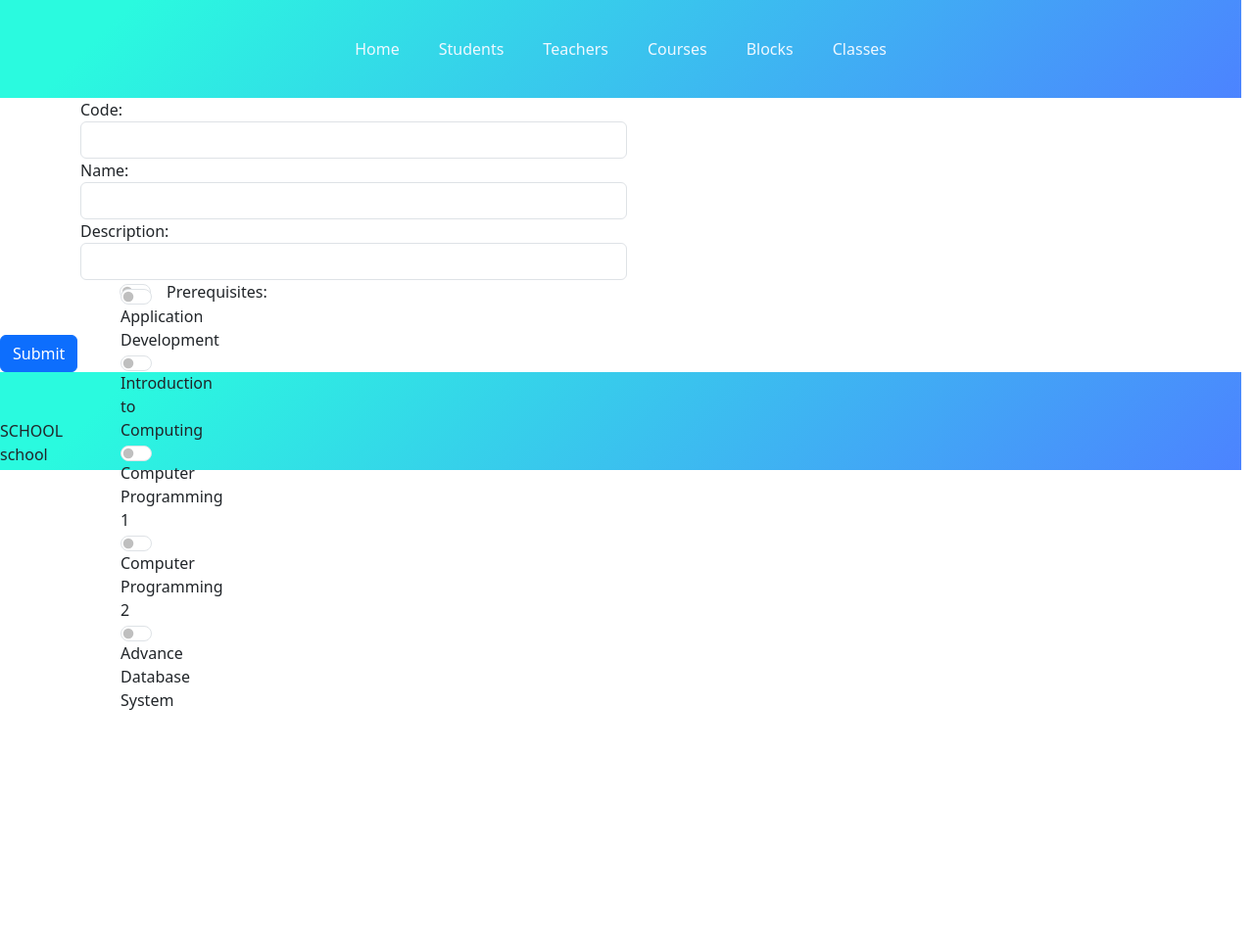
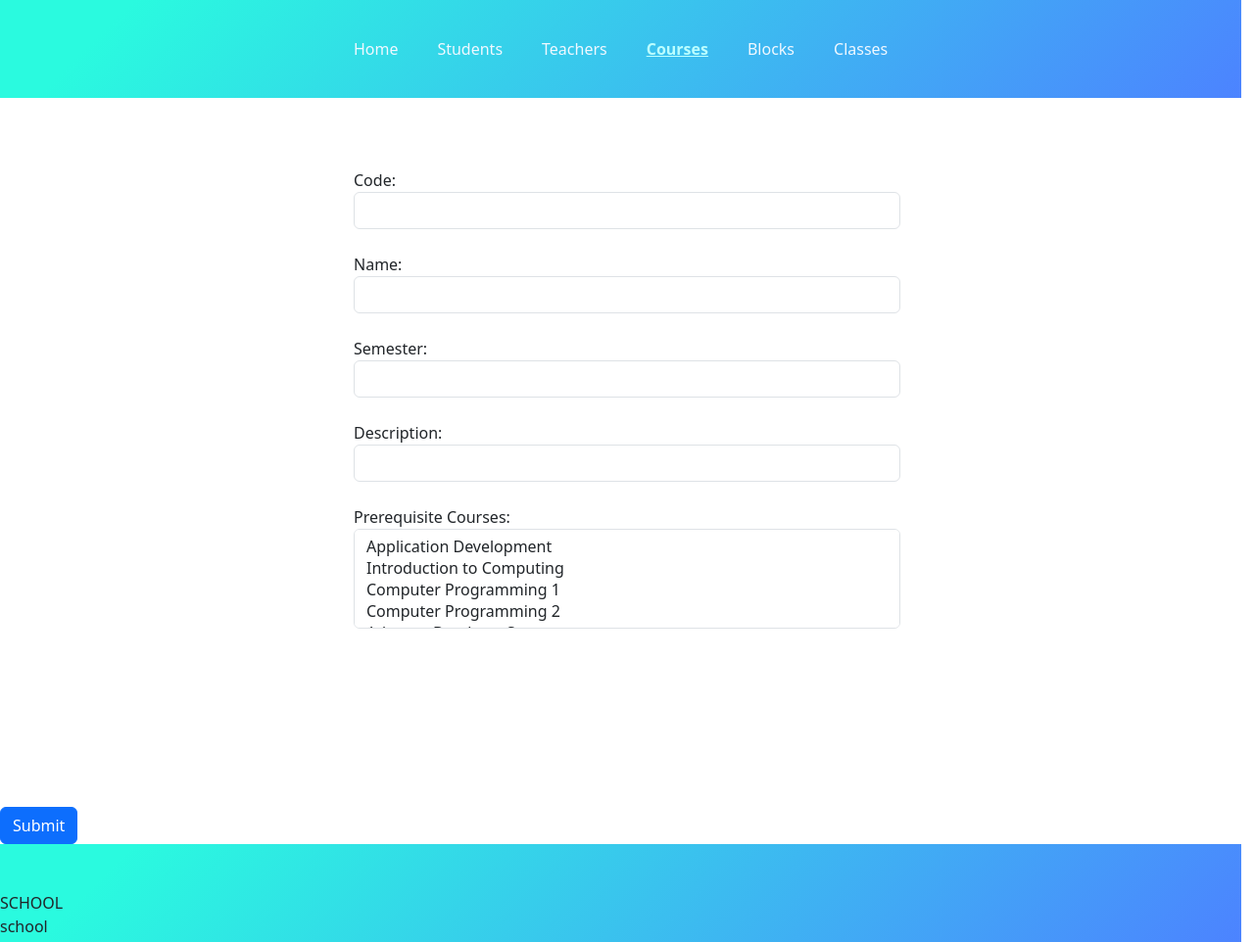
Before and after one commit to ElsidRickPanolino/appdev_final, a Django app: page /course_list/add in a window 1280 px wide. Shown: the whole page at 98% size. Before the commit the page ends 725 px from the top, so only its background shows below. Run offline with Django 4.2, Linux system fonts and the light colour scheme; data comes from the database, SQL or seed files in the repository; both versions use the stored data as it was after the commit; some libraries are stand-ins or nearby versions.

Commit message:
change checkbox to default

```diff
--- a/projectsite/school/forms.py
+++ b/projectsite/school/forms.py
@@ -10,11 +10,11 @@ class StudentForm(ModelForm):
 
 
 class TeacherForm(ModelForm):
-    courses = forms.ModelMultipleChoiceField(
-        queryset=Course.objects.all(),
-        widget=forms.CheckboxSelectMultiple,
-        required=False
-    )
+    # courses = forms.ModelMultipleChoiceField(
+    #     queryset=Course.objects.all(),
+    #     widget=forms.CheckboxSelectMultiple,
+    #     required=False
+    # )
 
     class Meta:
         model = Teacher
@@ -26,11 +26,11 @@ class BlockForm(ModelForm):
         fields = "__all__"
 
 class CourseForm(forms.ModelForm):
-    prerequisites = forms.ModelMultipleChoiceField(
-        queryset=Course.objects.all(),
-        widget=forms.CheckboxSelectMultiple,
-        required=False
-    )
+    # prerequisites = forms.ModelMultipleChoiceField(
+    #     queryset=Course.objects.all(),
+    #     widget=forms.CheckboxSelectMultiple,
+    #     required=False
+    # )
 
     def __init__(self, *args, **kwargs):
         super().__init__(*args, **kwargs)
--- a/projectsite/school/models.py
+++ b/projectsite/school/models.py
@@ -58,14 +58,15 @@ class Teacher(BaseModel):
 class Course(BaseModel):
     code = models.CharField(max_length=10)
     name = models.CharField(max_length=100)
+    semester = models.IntegerField()
     description = models.CharField(max_length=250)
     prerequisites = models.ManyToManyField('self', symmetrical=False, blank=True, verbose_name="Prerequisite Courses",)
 
     def __str__(self):
         return self.name
 
-    def clean(self):
-        self.prerequisites = self.prerequisites.exclude(pk=self.pk)
+    # def clean(self):
+    #     self.prerequisites = self.prerequisites.exclude(pk=self.pk)
 
 class Class(BaseModel):
     block = models.ForeignKey(Block, on_delete=models.CASCADE)
--- a/projectsite/school/static/css/style.css
+++ b/projectsite/school/static/css/style.css
@@ -30,6 +30,7 @@ body{
 }
 
 .content{
+    height: fit-content;
     min-height: calc(100vh - 100px);
     margin: auto;
     width: 90vw;
--- a/projectsite/school/templates/base.html
+++ b/projectsite/school/templates/base.html
@@ -14,22 +14,25 @@
     <script defer src="https://cdn.jsdelivr.net/npm/bootstrap@5.3.2/dist/js/bootstrap.bundle.min.js" integrity="sha384-C6RzsynM9kWDrMNeT87bh95OGNyZPhcTNXj1NW7RuBCsyN/o0jlpcV8Qyq46cDfL" crossorigin="anonymous"></script>
     <link href='https://fonts.googleapis.com/css?family=Roboto Slab' rel='stylesheet'>
 
+    <script src="https://cdn.jsdelivr.net/npm/chart.js"></script>
+
     <title>{% block title%} SCHOOL {%endblock%}</title>
   </head>
   <body>
     <div class="header">
       <section class="navbar">
-          <a class="nav_item" href="{% url 'home' %}" class="btn"> Home </a>
-          <a class="nav_item" href="{% url 'student-list' %}" class="btn">Students</a>
-          <a class="nav_item" href="{% url 'teacher-list' %}" class="btn"> Teachers </a>
-          <a class="nav_item" href="{% url 'course-list' %}" class="btn"> Courses </a>
-          <a class="nav_item" href="{% url 'block-list' %}" class="btn"> Blocks </a>
-          <a class="nav_item" href="{% url 'class-list' %}" class="btn"> Classes </a>
+        <a class="nav_item {% if request.path == '/' %}active{% endif %}" href="{% url 'home' %}"> Home </a>
+        <a class="nav_item {% if '/student' in request.path %}active{% endif %}" href="{% url 'student-list' %}">Students</a>
+        <a class="nav_item {% if '/teacher' in request.path %}active{% endif %}" href="{% url 'teacher-list' %}">Teachers</a>
+        <a class="nav_item {% if '/course' in request.path %}active{% endif %}" href="{% url 'course-list' %}">Courses</a>
+        <a class="nav_item {% if '/block' in request.path %}active{% endif %}" href="{% url 'block-list' %}">Blocks</a>
+        <a class="nav_item {% if '/class' in request.path %}active{% endif %}" href="{% url 'class-list' %}">Classes</a>
       </section>
     </div>
     <main>
       {% block content %}
         <div class="content">
+
 
         </div>
       {% endblock %}
@@ -38,3 +41,12 @@
     {% include 'includes/footer.html' %}
   </body>
 </html>
+
+<style>
+  .active{
+    font-weight: 600;
+    color: #BBFFFF;
+    font-size: 1.2 rem;
+    text-decoration: underline;
+  }
+</style>
--- a/projectsite/school/templates/includes/form.html
+++ b/projectsite/school/templates/includes/form.html
@@ -6,17 +6,19 @@
     {% endfor %}
 </div>
 {% endif %}
-<div class="container">
+<div class="container content">
+    <br><br>
     {% for field in form %}
     <div class="col-md-6">
         <div class="form-group">
             {% if field.field.widget.input_type == 'checkbox' %}
-            <div class="form-check form-switch">
-                <label class="form-check-label text-body ms-3 text-truncate w-250 mb-0"
-                    for="{{ field.id_for_label }}">{{ field.label_tag }}</label>
-                {% render_field field class="form-check-input ms-auto" %}
+            <div class="form-check">
+                <label class="text-body ms-3 text-truncate w-250 mb-0"
+                    for="{{ field.id_for_label }}">{{ field.label_tag }}</label><br>
+                {% render_field field class="form-check-input" %}
             </div>
             {% else %}
+            <br>
             <label for="{{ field.id_for_label }}" class="form-control-label">{{ field.label_tag }}</label>
             {% render_field field class="form-control" %}
             {% endif %}
--- a/projectsite/school/views.py
+++ b/projectsite/school/views.py
@@ -6,6 +6,10 @@ from school.models import Student, Teacher, Course, Block, Class
 from school.forms import StudentForm, TeacherForm, CourseForm, BlockForm, ClassForm
 
 from django.urls import reverse_lazy
+
+
+from django.http import JsonResponse
+from django.db.models import Count
 
 # Create your views here.
 
@@ -33,7 +37,7 @@ class StudentByBlockList(ListView):
     context_object_name = 'blocks'
 
     def get_queryset(self):
-        return Block.objects.all()
+        return Block.objects.order_by('year', 'block')
 
     def get_context_data(self, **kwargs):
         context = super().get_context_data(**kwargs)
@@ -78,12 +82,15 @@ class CourseList(ListView):
     template_name = 'courses.html'
     paginate_by = 5
 
+    def get_queryset(self):
+        return Course.objects.order_by('semester')
+
 class CourseWithTeachersList(ListView):
     template_name = 'courses_teachers.html'
     context_object_name = 'courses'
 
     def get_queryset(self):
-        return Course.objects.all()
+        return Course.objects.order_by('semester')
 
     def get_context_data(self, **kwargs):
         context = super().get_context_data(**kwargs)
@@ -101,6 +108,9 @@ class BlockList(ListView):
     context_object_name = 'blocks'
     template_name = 'blocks.html'
     paginate_by = 5
+
+    def get_queryset(self):
+        return Block.objects.order_by('year', 'block')
 
 
 class ClassList(ListView):
@@ -207,3 +217,8 @@ class ClassDeleteView(DeleteView):
     model = Class
     template_name = 'del.html'
     success_url = reverse_lazy('class-list')
+
+
+
+
+# FOR CHARTS
```
Also changed, not shown: projectsite/db.sqlite3, projectsite/projectsite/urls.py (line endings or trailing spaces), projectsite/school/migrations/0003_course_semester_alter_student_contact_number_and_more.py (added), projectsite/student_images/0-244_1fVHMy9.jpg (added), projectsite/student_images/0-96.jpg (deleted), projectsite/student_images/0-96_CZQHygv.jpg (added), projectsite/student_images/IMG_4254.jpg (added), projectsite/student_images/IMG_4269.jpg (added).
